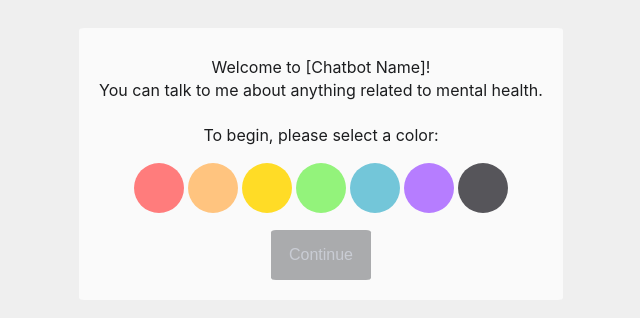
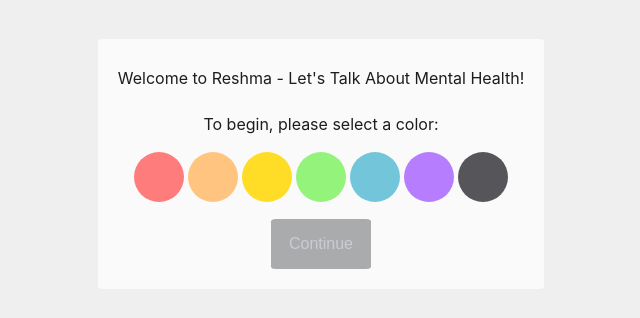
Before and after one commit to AlexisGlawitsch/Women-Hacks-Chatbot, a React (Create React App) app in the folder frontend/: page / in a window 1280 px wide. Shown: the part 236-554 px from the top of the page, without its empty margins (319-959 px from the left). Built offline with nearby package versions, Linux system fonts and the light colour scheme.

Commit message:
Added chatbot name to replace placeholder

```diff
--- a/frontend/src/components/Intro.js
+++ b/frontend/src/components/Intro.js
@@ -5,8 +5,7 @@ function Intro(props) {
     return (
       <div className="box introbox">
         <div className="p-squished">
-          <p>Welcome to [Chatbot Name]!</p>
-          <p>You can talk to me about anything related to mental health.</p>
+          <p>Welcome to Reshma - Let's Talk About Mental Health!</p>
         </div>
         <p>To begin, please select a color:</p>
         <div className="color-list">
```
